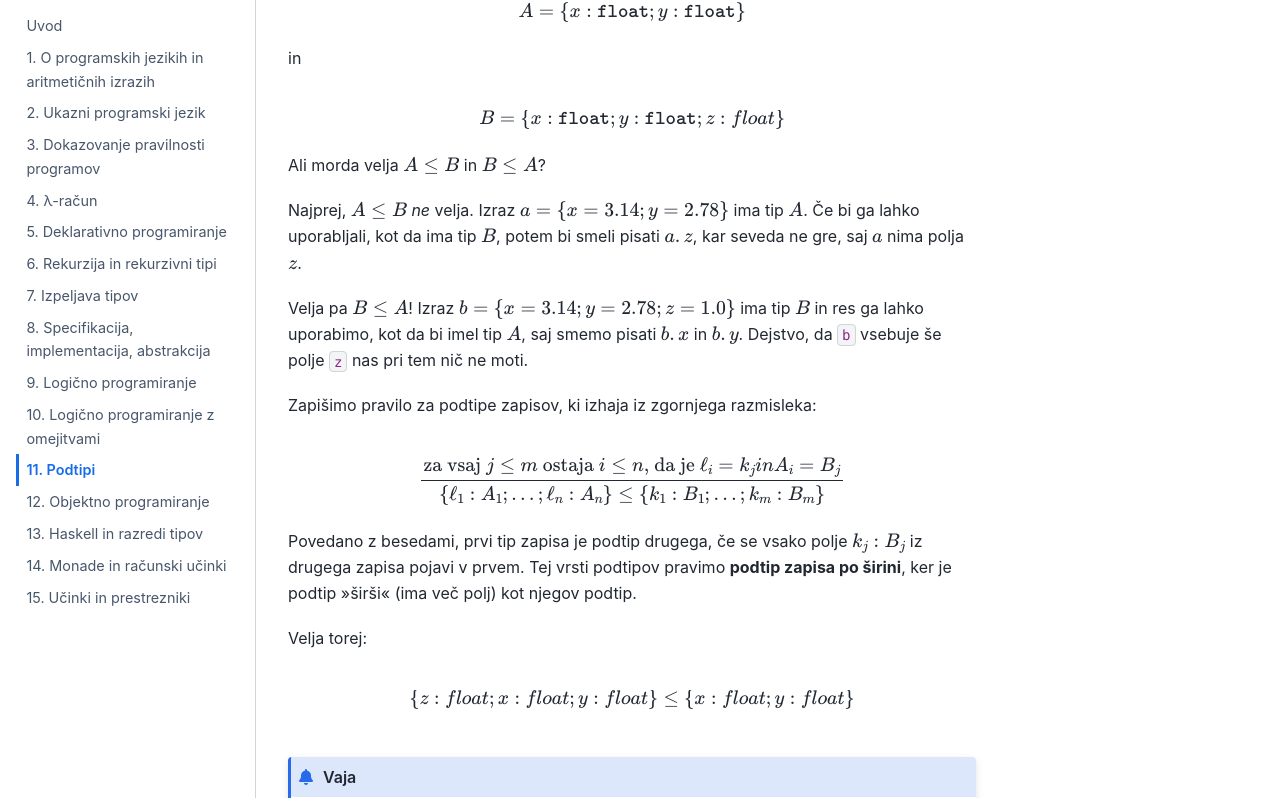
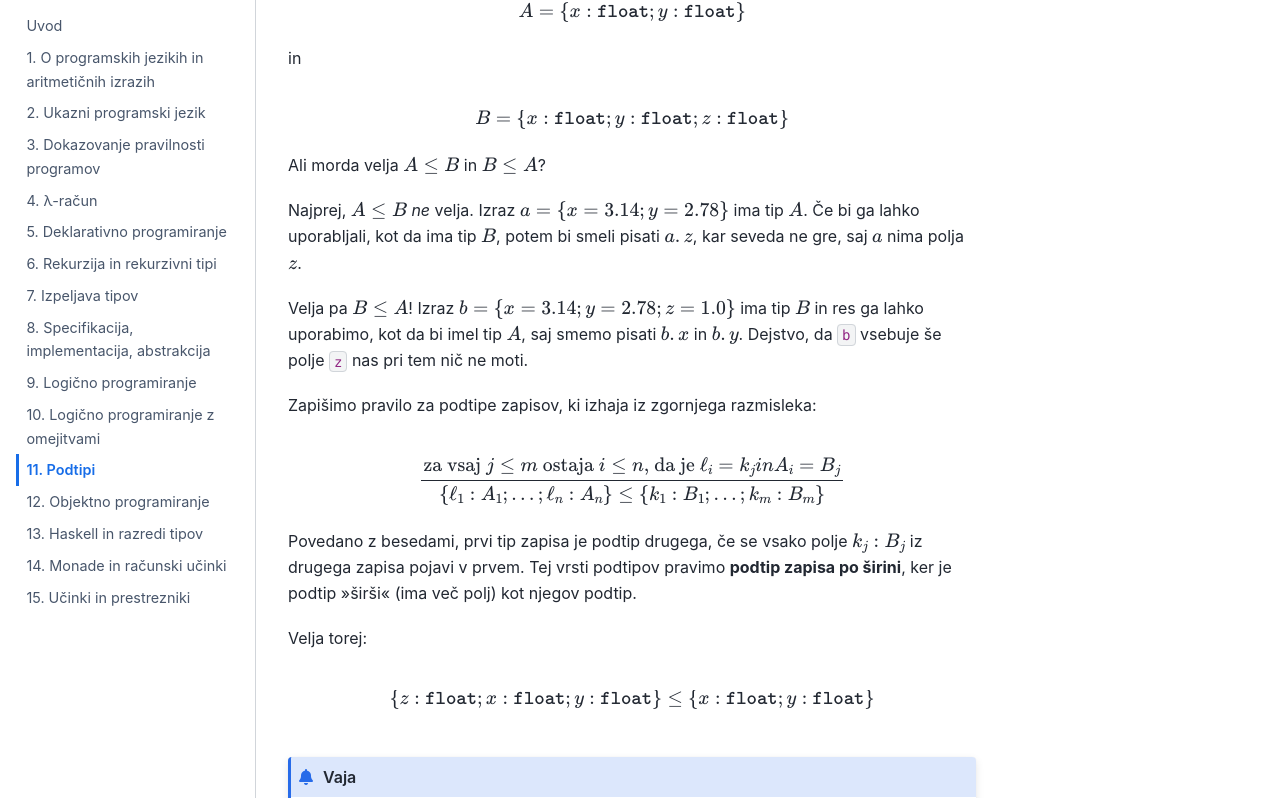
Before and after one commit to andrejbauer/ppj-skripta, a Jupyter Book: the page built from 11-podtipi/11-podtipi.md, in a window 1280 px wide and 1400 px high, scrolled down 3034 px. Shown: the part 150-948 px from the top of the window. Built offline with Jupyter Book 1.0.4 settings and Sphinx 7.4.7 and the Sphinx Book theme 1.1.4, drawn with Linux system fonts in a browser that asks for light colours.

Commit message:
Formatiranje in typos.

````diff
--- a/11-podtipi/11-podtipi.md
+++ b/11-podtipi/11-podtipi.md
@@ -143,7 +143,7 @@ $$
 in
 
 $$
-B = \{ x : \mathtt{float}; y : \mathtt{float} ; z : float \}
+B = \{ x : \mathtt{float}; y : \mathtt{float} ; z : \mathtt{float} \}
 $$
 
 Ali morda velja $A \leq B$ in $B \leq A$?
@@ -173,7 +173,7 @@ po širini**, ker je podtip »širši« (ima več polj) kot njegov podtip.
 Velja torej:
 
 $$
-\{ z : float; x : float; y : float \} \leq \{ x : float; y : float \}
+\{ z : \mathtt{float}; x : \mathtt{float}; y : \mathtt{float} \} \leq \{ x : \mathtt{float}; y : \mathtt{float} \}
 $$
 
 :::{admonition} Vaja
@@ -233,8 +233,8 @@ A = { mutable x : int; mutable y : int}
 
 in
 
-```
-B = { mutable x : float; mutable x : float}
+```ocaml
+B = { mutable x : float; mutable y : float}
 ```
 
 potem *ne* velja `A ≤ B`. Če bi to veljalo, bi lahko v zapis `v : A` vrednost
````
